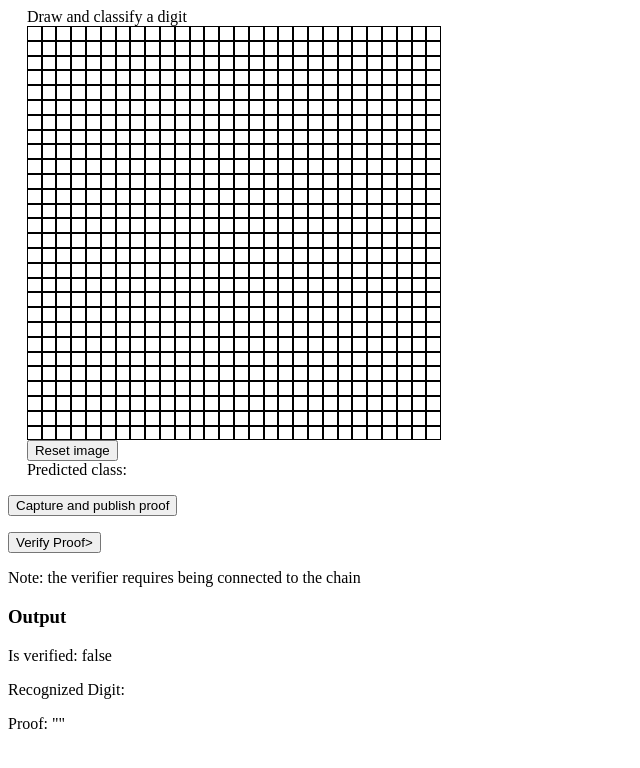
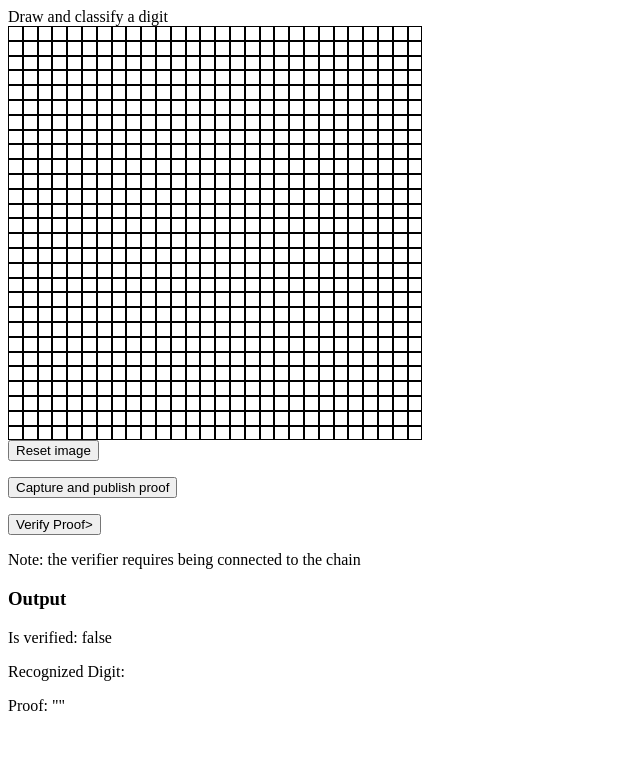
Before and after one commit to 0xZKML/zk-mnist, a React (Create React App) app: page / in a window 1280 px wide. Shown: the top 768 px of the page, without its empty margins (0-640 px from the left). Built offline with nearby package versions, Linux system fonts and the light colour scheme.

Commit message:
small frontend fixes

```diff
--- a/src/MNISTBoard.css
+++ b/src/MNISTBoard.css
@@ -4,7 +4,7 @@ main {
     line-height: 100vh;
   }
   .MNISTBoard {
-      margin-left: 0.5cm
+      margin-left: 0cm
   }
   .square {
       float:left;
--- a/src/MNISTBoard.js
+++ b/src/MNISTBoard.js
@@ -118,7 +118,6 @@ export default function MNISTBoard(props) {
                 Reset image
                 </button>
             </div>
-            {renderClassifiedResult()}
         </div>
     )
 }
```
